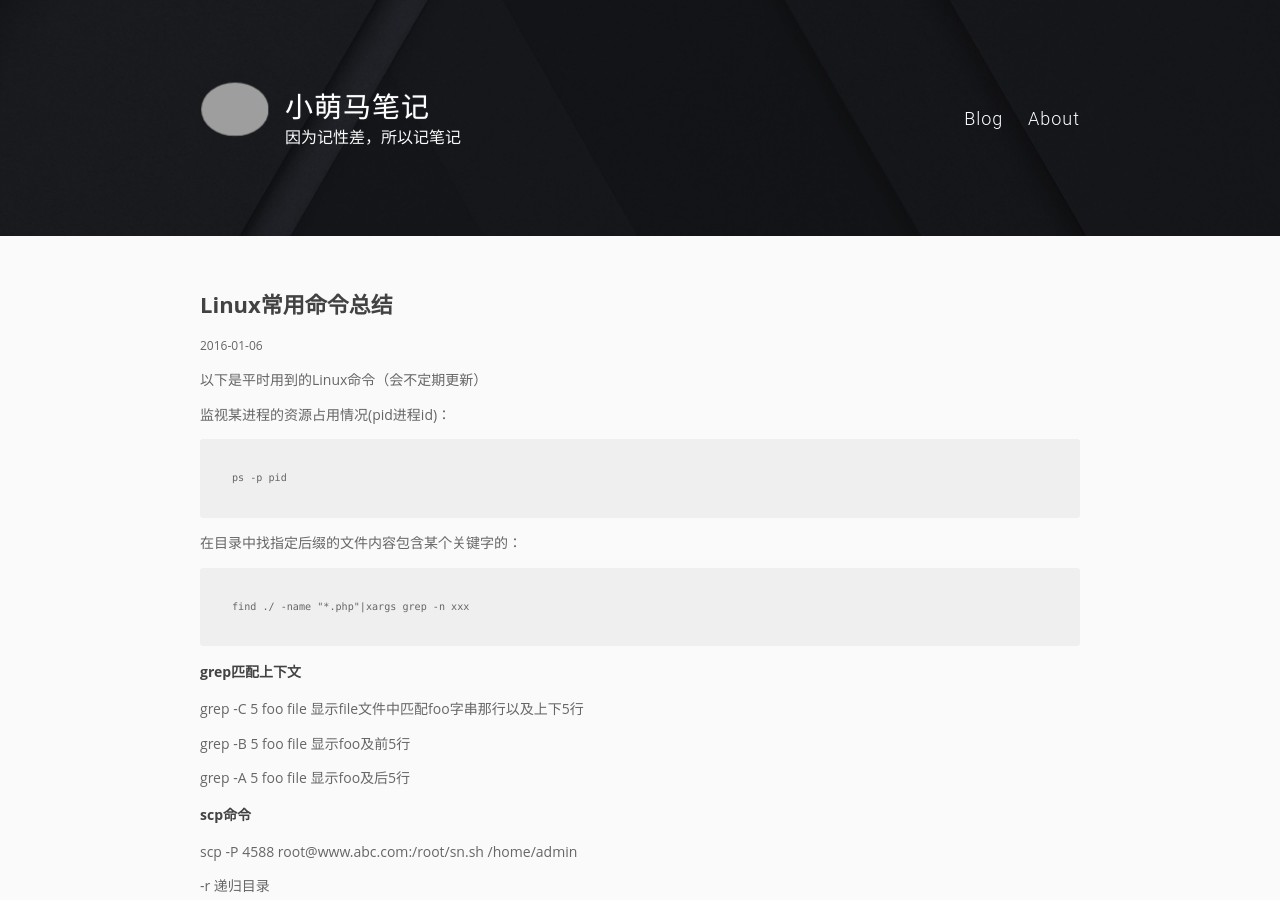
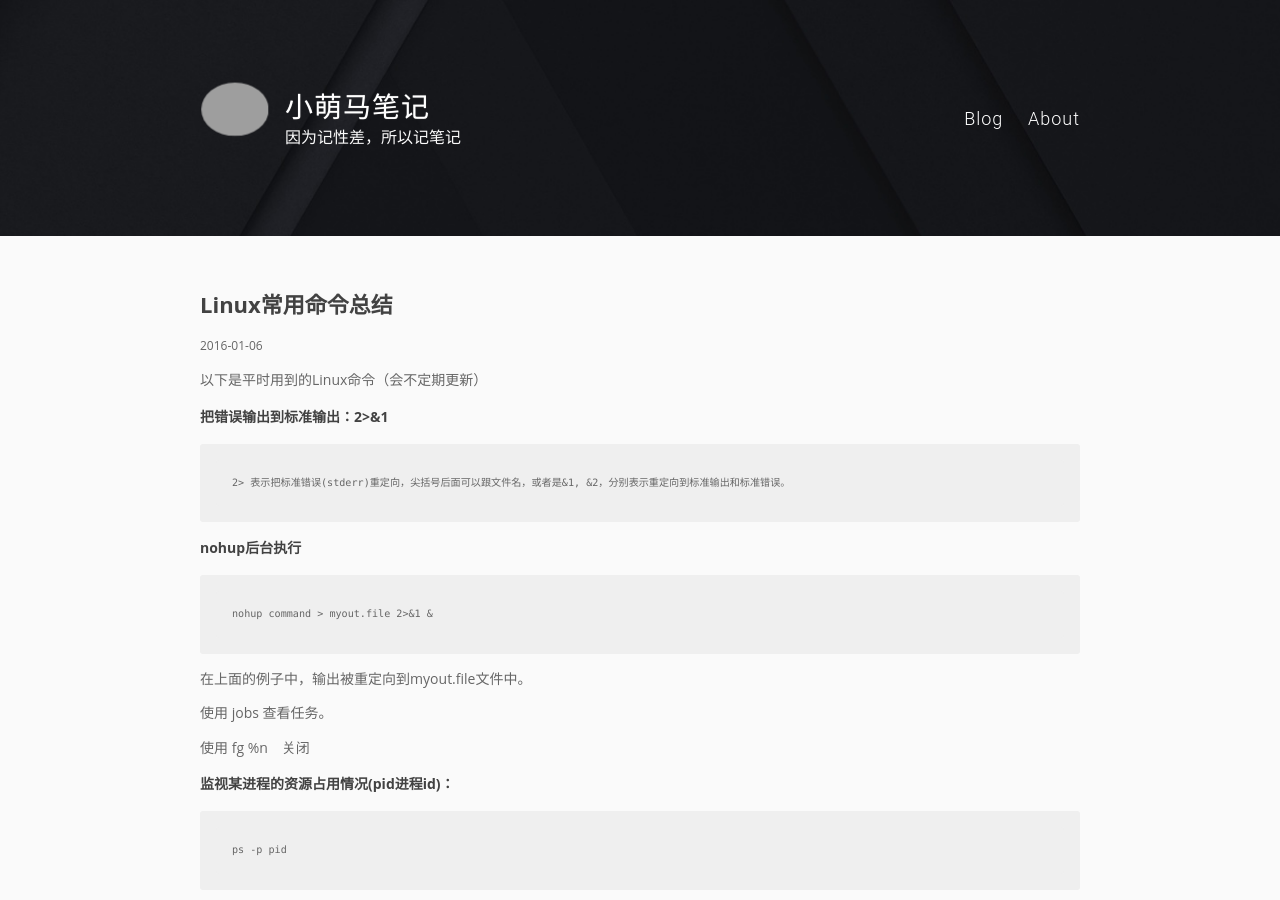
Before and after one commit to pingmalu/pingmalu.github.io, a Jekyll site: the page built from _posts/2016-01-06-Linux常用命令总结.md, in a window 1280 px wide and 900 px high. Built offline with Jekyll 4.4.1, drawn with Linux system fonts in a browser that asks for light colours; Markdown is read by kramdown in place of the engine named in the settings; grey boxes are pictures that could not be loaded.

Commit message:
git and linux

```diff
--- a/_posts/2016-01-06-Linux常用命令总结.md
+++ b/_posts/2016-01-06-Linux常用命令总结.md
@@ -4,11 +4,27 @@ title: Linux常用命令总结
 ---
 以下是平时用到的Linux命令（会不定期更新）
 
-监视某进程的资源占用情况(pid进程id)：
+
+### 把错误输出到标准输出：2>&1
+
+	2> 表示把标准错误(stderr)重定向，尖括号后面可以跟文件名，或者是&1, &2，分别表示重定向到标准输出和标准错误。
+
+### nohup后台执行
+
+	nohup command > myout.file 2>&1 &
+
+在上面的例子中，输出被重定向到myout.file文件中。
+
+使用 jobs 查看任务。
+
+使用 fg %n　关闭
+
+
+### 监视某进程的资源占用情况(pid进程id)：
 
     ps -p pid
 
-在目录中找指定后缀的文件内容包含某个关键字的：
+### 在目录中找指定后缀的文件内容包含某个关键字的：
 
     find ./ -name "*.php"|xargs grep -n xxx
 
```
Also changed, not shown: _posts/2015-12-10-Git日常笔记.md (+5 -0 lines).
